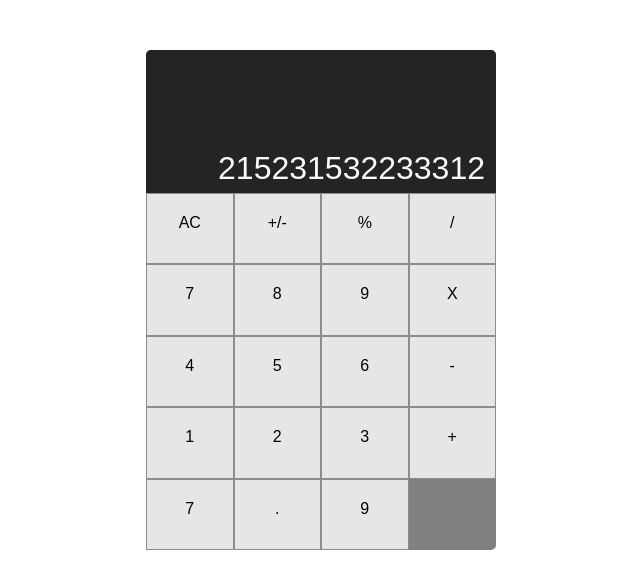
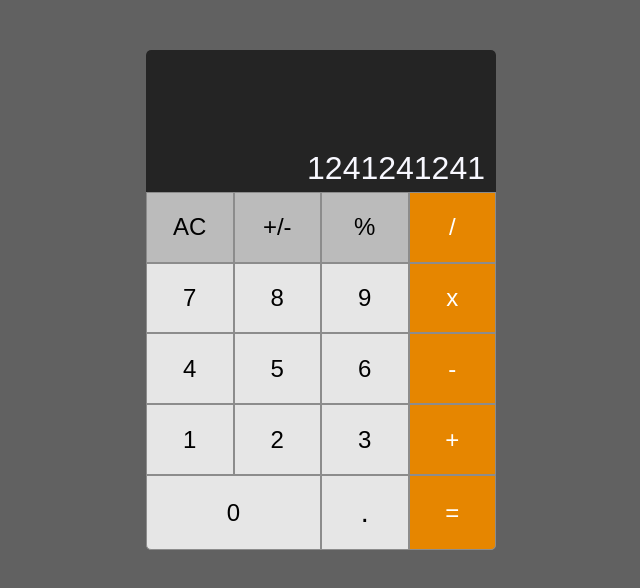
Before and after one commit to ij2872/react_calc, a React (Create React App) app: page / in a window 1280 px wide. Shown: the top 588 px of the page, without its empty margins (319-959 px from the left). Built offline with nearby package versions, Linux system fonts and the light colour scheme.

Commit message:
Added button functionality

```diff
--- a/src/components/calc/Calculator.js
+++ b/src/components/calc/Calculator.js
@@ -1,34 +1,57 @@
 import React, { Component } from 'react';
+import Result from './Result';
+
 import './calc.css'
 class componentName extends Component {
+    constructor(props){
+        super(props);
+        this.state ={
+            displayValue: "1241241241",
+            prevValue: ""
+        };
+
+    }
+
+    clearDisplay(){
+        this.setState({displayValue: ""});
+    }
+
+    addDigit(digit){
+        const {displayValue} = this.state;
+        if(displayValue.length < 9){
+            this.setState({displayValue: displayValue + digit});
+        }
+
+    }
+
     render() {
         return (
             <div className="calculator">
-                <div className="results">215231532233312</div>
-                <div className="btn" id="ac">AC</div>
-                <div className="btn" id="pn">+/-</div>
-                <div className="btn" id="percent">%</div>
-                <div className="btn" id="divide">/</div>
+                <Result result={this.state.displayValue}/>
 
-                <div className="btn" id="seven">7</div>
-                <div className="btn" id="eight">8</div>
-                <div className="btn" id="nine">9</div>
-                <div className="btn" id="times">X</div>
+                <button className="btn grey" id="ac" onClick={() => this.clearDisplay()}>AC</button>
+                <button className="btn grey" id="pn" onClick={() => this.addDigit}>+/-</button>
+                <button className="btn grey" id="percent" onClick={() => this.addDigit}>%</button>
+                <button className="btn orange" id="divide" onClick={() => this.addDigit}>/</button>
 
-                <div className="btn" id="four">4</div>
-                <div className="btn" id="five">5</div>
-                <div className="btn" id="six">6</div>
-                <div className="btn" id="subtract">-</div>
+                <button className="btn" id="ac" onClick={() => this.addDigit(7)}>7</button>
+                <button className="btn" id="pn" onClick={() => this.addDigit(8)}>8</button>
+                <button className="btn" id="percent" onClick={() => this.addDigit(9)}>9</button>
+                <button className="btn orange">x</button>
 
-                <div className="btn" id="one">1</div>
-                <div className="btn" id="two">2</div>
-                <div className="btn" id="three">3</div>
-                <div className="btn" id="add">+</div>
+                <button className="btn" onClick={() => this.addDigit(4)}>4</button>
+                <button className="btn" onClick={() => this.addDigit(5)}>5</button>
+                <button className="btn" onClick={() => this.addDigit(6)}>6</button>
+                <button className="btn orange">-</button>
 
-                <div className="btn" id="zero">7</div>
-                <div className="btn" id="decimal">.</div>
-                <div className="btn" id="nine">9</div>
+                <button className="btn" onClick={() => this.addDigit(1)}>1</button>
+                <button className="btn" onClick={() => this.addDigit(2)}>2</button>
+                <button className="btn" onClick={() => this.addDigit(3)}>3</button>
+                <button className="btn orange">+</button>
 
+                <button className="btn" id="zero" onClick={() => this.addDigit(0)}>0</button>
+                <button className="btn" id="decimal" >.</button>
+                <button className="btn orange" id="equals" >=</button>
 
             </div>
         );
--- /dev/null
+++ b/src/components/calc/Result.js
@@ -0,0 +1,11 @@
+import React from 'react';
+
+const Result = (props) => {
+    return (
+        <div className="results">
+            {props.result}
+        </div>
+    );
+};
+
+export default Result;
--- a/src/components/calc/calc.css
+++ b/src/components/calc/calc.css
@@ -1,3 +1,7 @@
+
+body{
+    background-color: #616161;
+}
 .calculator{
     width: 350px;
     height: 500px;
@@ -32,7 +36,7 @@
     text-align: center;
     padding: 20px;
     border: 1px solid #8C8C8C;
-
+    font-size: 1.5em;
 
     user-select: none;
     cursor: pointer;
@@ -40,3 +44,29 @@
 .btn:active{
     background-color: #C7C7C7;
 }
+
+.orange{
+    background-color: #e68600 ;
+    color: white;
+}
+.orange:active{
+    background-color: #b36800 ;
+
+}
+.grey{
+    background-color: #BBBBBB;
+}
+
+#zero{
+    grid-column-start: 1;
+    grid-column-end: 3;
+    border-radius: 0 0 0 5px;
+}
+
+#decimal{
+    font-size: 1.8em;
+}
+
+#equals{
+    border-radius: 0 0 5px 0;
+}
```
Also changed, not shown: src/components/calc/CalcButton.js (added, +9 -0 lines).
